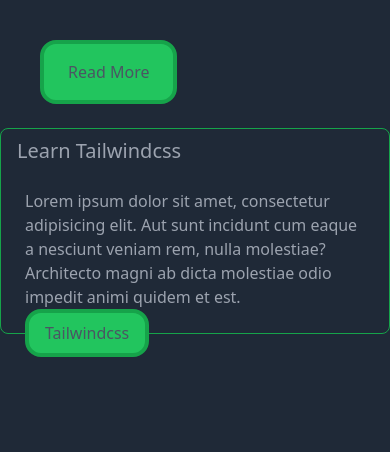
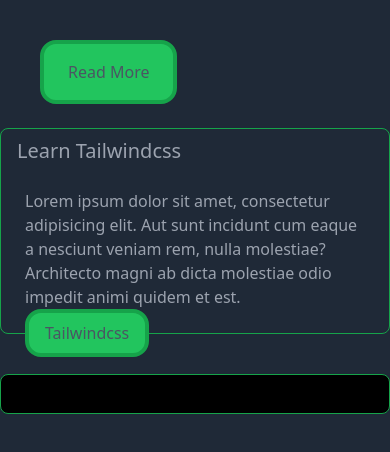
Before and after one commit to ProgrammerSohan/Mastering-Tailwind-CSS, a website built with Vite: page vite/vite-tailwind/index.html in a window 390 px wide. Built offline with nearby package versions, Linux system fonts and the light colour scheme.

Commit message:
6_responsive_design_s2_t5

```diff
--- a/vite/vite-tailwind/index.html
+++ b/vite/vite-tailwind/index.html
@@ -23,6 +23,13 @@
 
     </div>
 
+    <!-- Responsive Design -->
+    <div class="container mt-10 mx-auto h-10 bg-black md:bg-transparent lg:bg-white
+     xl:bg-red-500 border border-green-600 rounded-lg">
+
+
+    </div>
+
 
   </body>
 </html>
```
